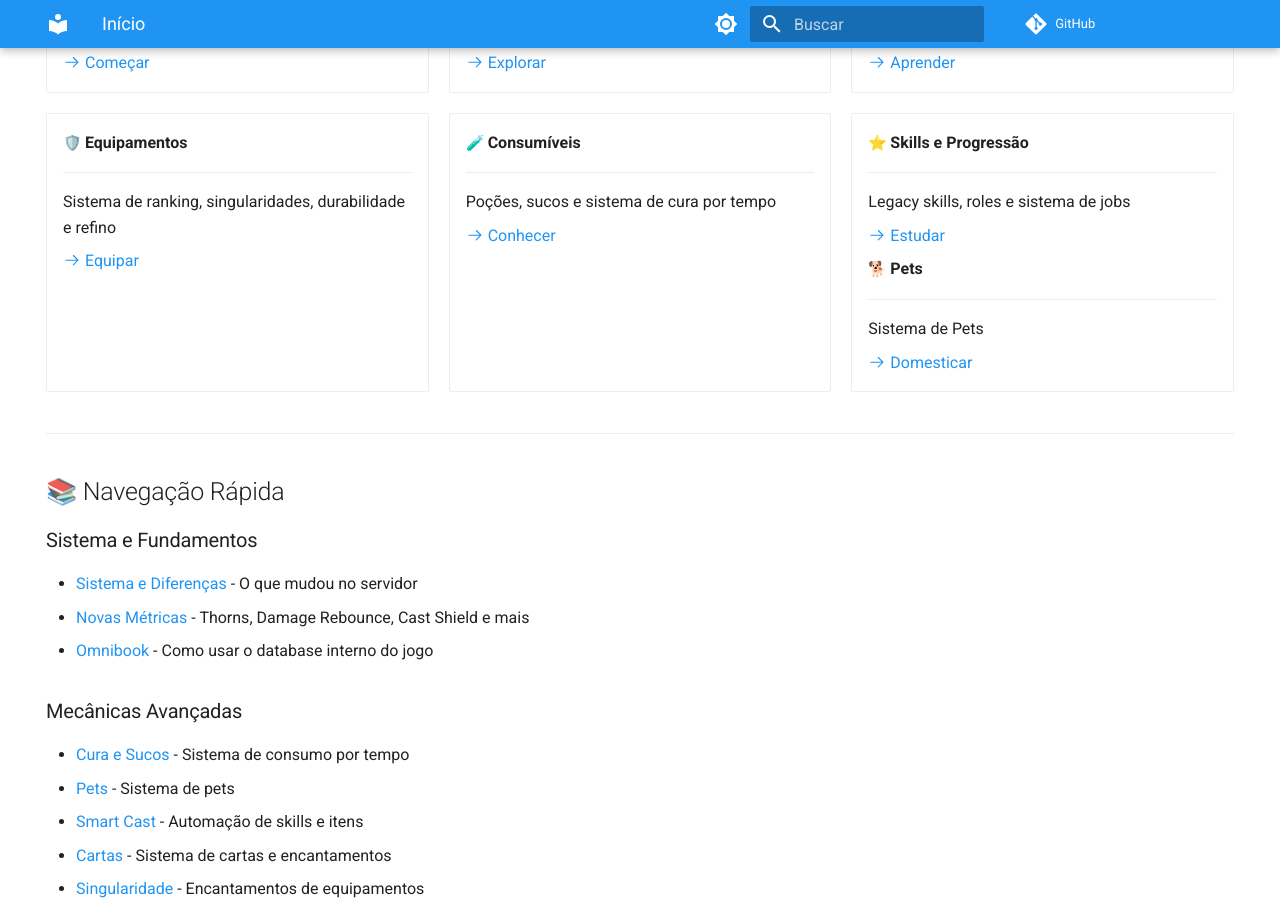
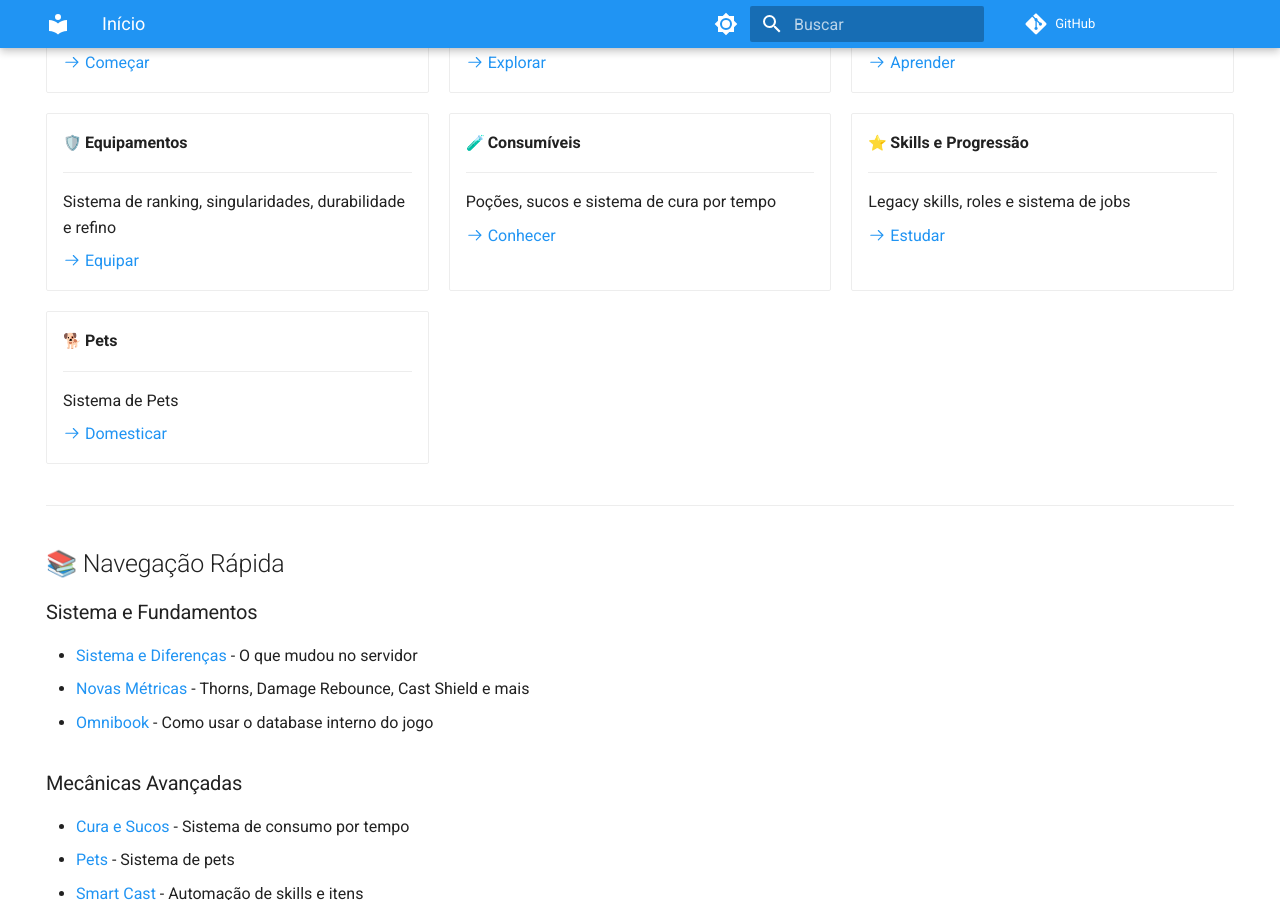
Before and after one commit to mythofyggdrasil/mythofyggdrasil.github.io, an MkDocs documentation site: the page built from docs/index.md, in a window 1280 px wide and 900 px high, scrolled down 395 px. Built offline with MkDocs 1.6.1 and Material for MkDocs 9.7.7, drawn with Linux system fonts in a browser that asks for light colours; emoji names are drawn with the system emoji font; comment, search, counter and statistics services are not loaded.

```diff
--- a/docs/index.md
+++ b/docs/index.md
@@ -60,7 +60,7 @@ hide:
 
     [:octicons-arrow-right-24: Estudar](jobs.md)
 
-    :dog2: **Pets**
+-   :dog2: **Pets**
 
     ---
 
```
